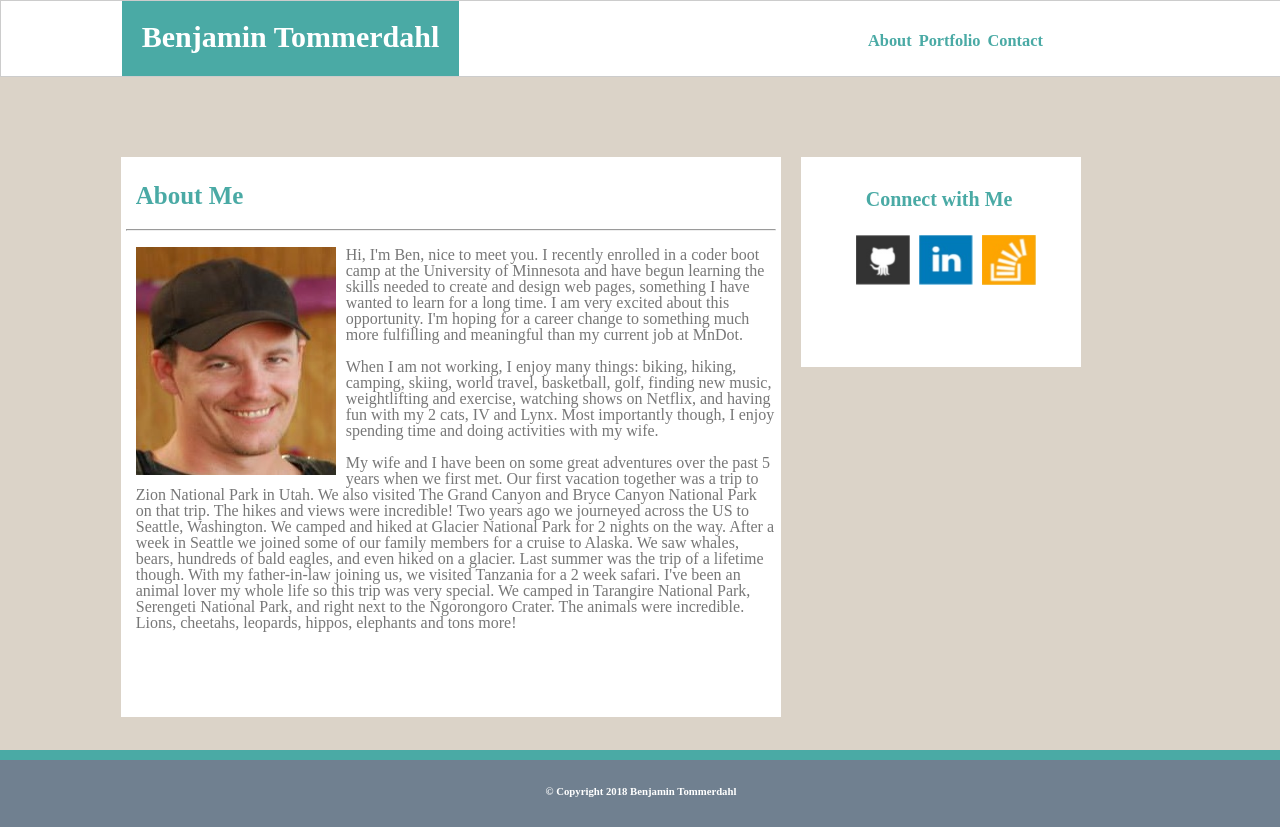
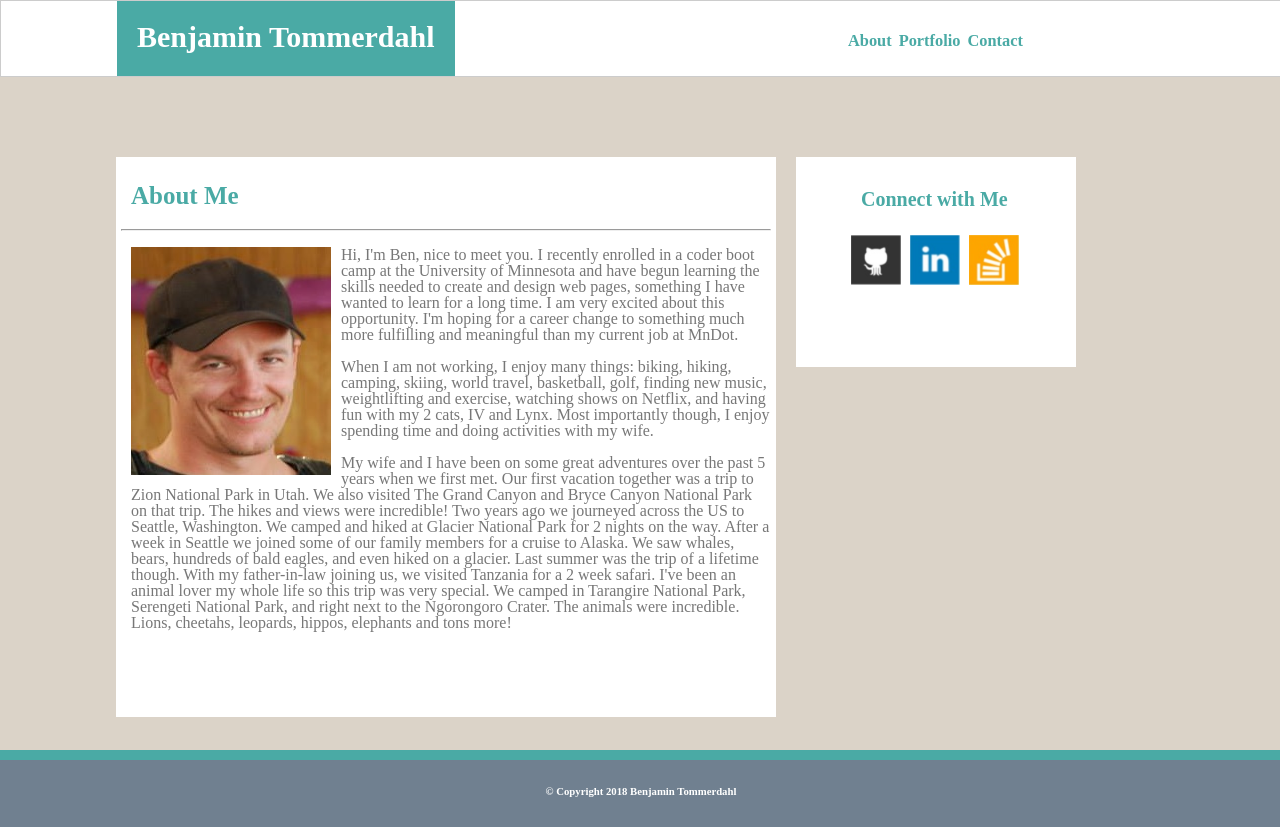
Before and after one commit to btommer2017/Responsive-Portfolio, a plain HTML site: page index.html in a window 1280 px wide. Drawn offline with Linux system fonts and the light colour scheme; files whose address does not match are found by name.

Commit message:
couple adjustments to main page

```diff
--- a/assets/css/style.css
+++ b/assets/css/style.css
@@ -183,7 +183,7 @@ div.main {
     height: 550px;
     border: 1px #dddddd;
     background-color: rgb(219, 211, 200);
-    margin-left: 9.434%;
+    margin-left: 116px;
     margin-top: 60px;
     margin-bottom: 60px;
 }
@@ -195,7 +195,7 @@ div.links {
     height: 100%;
     width: 270px;
     border: .1px white;
-    margin-left: 820px;
+    margin-left: 800px;
     color: #4aaaa5;
 }
 
@@ -203,7 +203,7 @@ div.links {
 
 div.box1 {
     box-sizing: border-box;
-    margin-left: 9.434%;
+    margin-left: 116px;
     font-size: 25px;
     height: 100%;
     background-color: #4aaaa5;
--- a/index.html
+++ b/index.html
@@ -94,13 +94,13 @@
                         <h4>Connect with Me</h4>
 
                         <a href="https://github.com/btommer2017" target="_blank">
-                            <img src="C:\Users\btomm\Desktop\Basic-Portfolio\assets\images\CatLinkPic.jpg" alt="Ben Profile Pic" style="width:20%;height:50px;margin:0 0 0 50;">
+                            <img src="C:\Users\btomm\Desktop\Basic-Portfolio\assets\images\CatLinkPic.jpg" alt="" style="width:50px;height:50px;margin:0 0 0 50;">
                         </a>
                         <a href="https://www.linkedin.com/in/benjamin-tommerdahl-116185151/" target="_blank">
-                            <img src="C:\Users\btomm\Desktop\Basic-Portfolio\assets\images\LinkedInLinkPic.jpg" alt="Ben Profile Pic" style="width:20%;height:50px;margin:0 0 0 9;">
+                            <img src="C:\Users\btomm\Desktop\Basic-Portfolio\assets\images\LinkedInLinkPic.jpg" alt="" style="width:50px;height:50px;margin:0 0 0 9;">
                         </a>
                         <a href="https://stackoverflow.com/users/story/9248386" target="_blank">
-                            <img src="C:\Users\btomm\Desktop\Basic-Portfolio\assets\images\OrangeLinkPic.jpg" alt="Ben Profile Pic" style="width:20%;height:50px;margin:0 0 0 9;">
+                            <img src="C:\Users\btomm\Desktop\Basic-Portfolio\assets\images\OrangeLinkPic.jpg" alt="" style="width:50px;height:50px;margin:0 0 0 9;">
                         </a>
 
                     </section>
```
